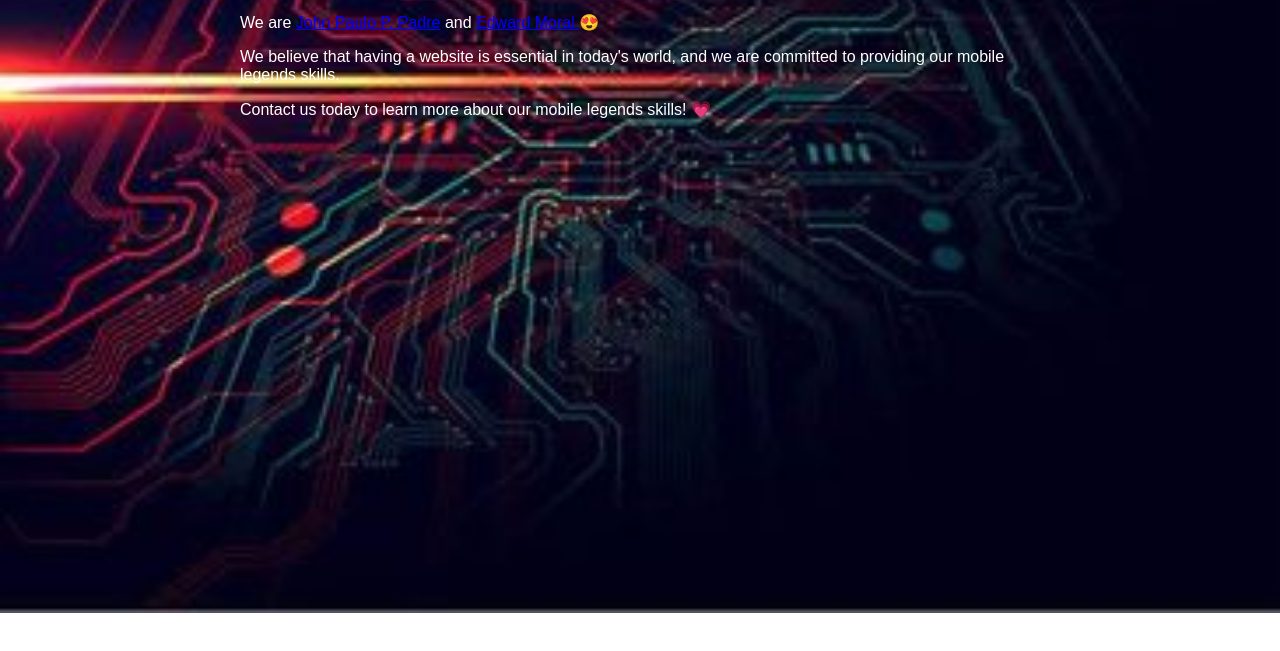
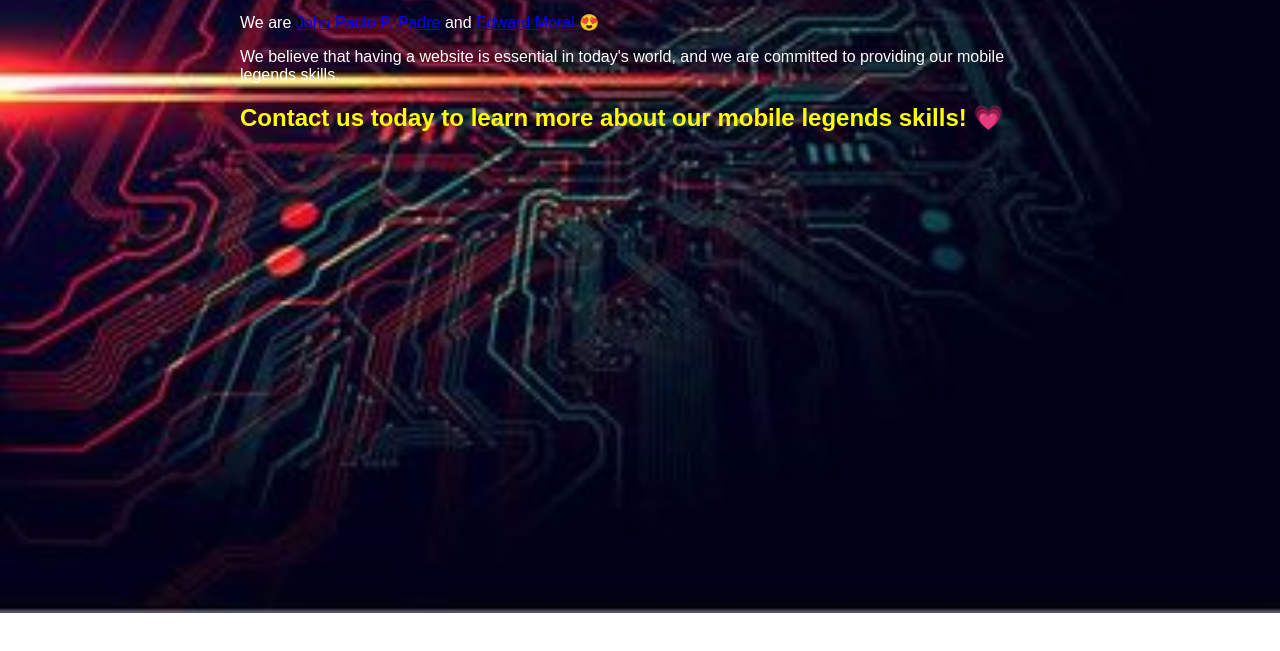
Before and after one commit to paulopadre/project, a plain HTML site: page page4.html in a window 1280 px wide. Shown: the part 109-760 px from the top of the page. Drawn offline with Linux system fonts and the light colour scheme.

Commit message:
Update page4.html

```diff
--- a/page4.html
+++ b/page4.html
@@ -24,7 +24,7 @@
             <main>
                 <p>We are <u>John Paulo P. Padre</u> and <u>Edward Moral </u>&#128525</p>
                 <p>We believe that having a website is essential in today's world, and we are committed to providing our mobile legends skills.</p>
-                <p>Contact us today to learn more about our mobile legends skills! &#128151 </p>
+                <h2>Contact us today to learn more about our mobile legends skills! &#128151 </h2>
             </main>
         </div>
     </body>
```
